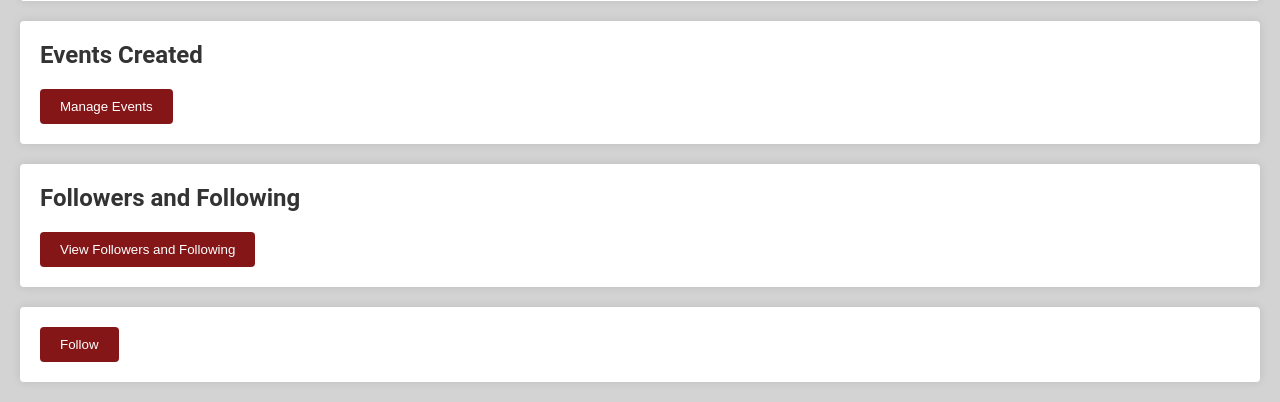
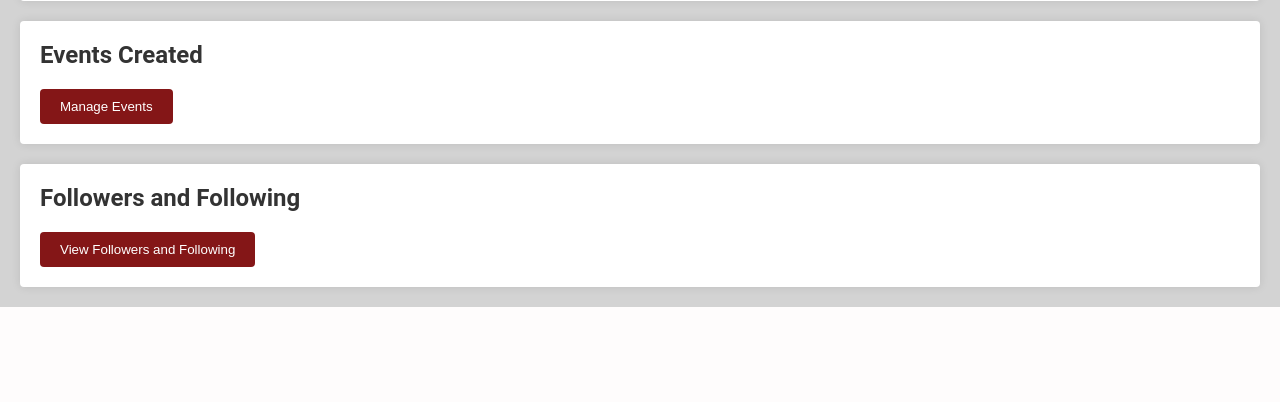
Before and after one commit to WarmuthMia/OUEvents, a Python web app: template Templates/user.html in a window 1280 px wide. Shown: the part 645-1047 px from the top of the page. After the commit the page ends 952 px from the top, so only its background shows below. Run offline with Jinja, Linux system fonts and the light colour scheme; the template is opened without the code that fills it, so the values that code supplies are empty.

Commit message:
got rid of follow button

```diff
--- a/Templates/user.html
+++ b/Templates/user.html
@@ -44,11 +44,6 @@
     <section>
         <h2>Followers and Following</h2>
         <button id="followersBtn">View Followers and Following</button>
-    </section>
-
-    <!-- Follow Button -->
-    <section id="followSection">
-        <button id="followBtn">Follow</button>
     </section>
 
     <!-- Modal for Followers and Following -->
```
